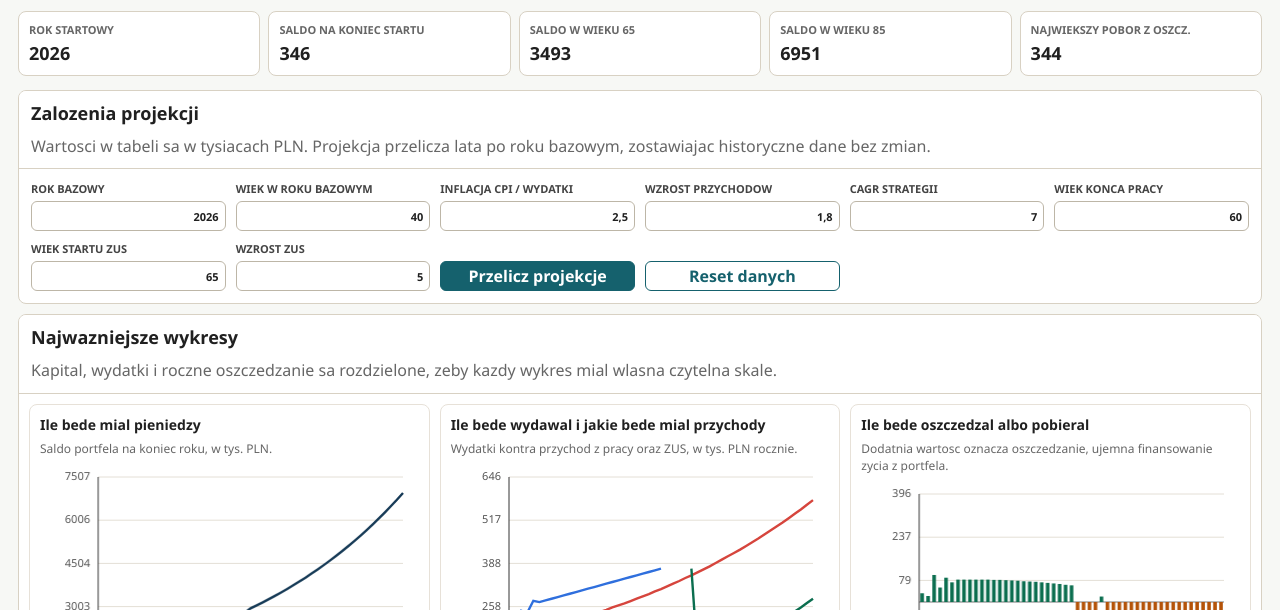
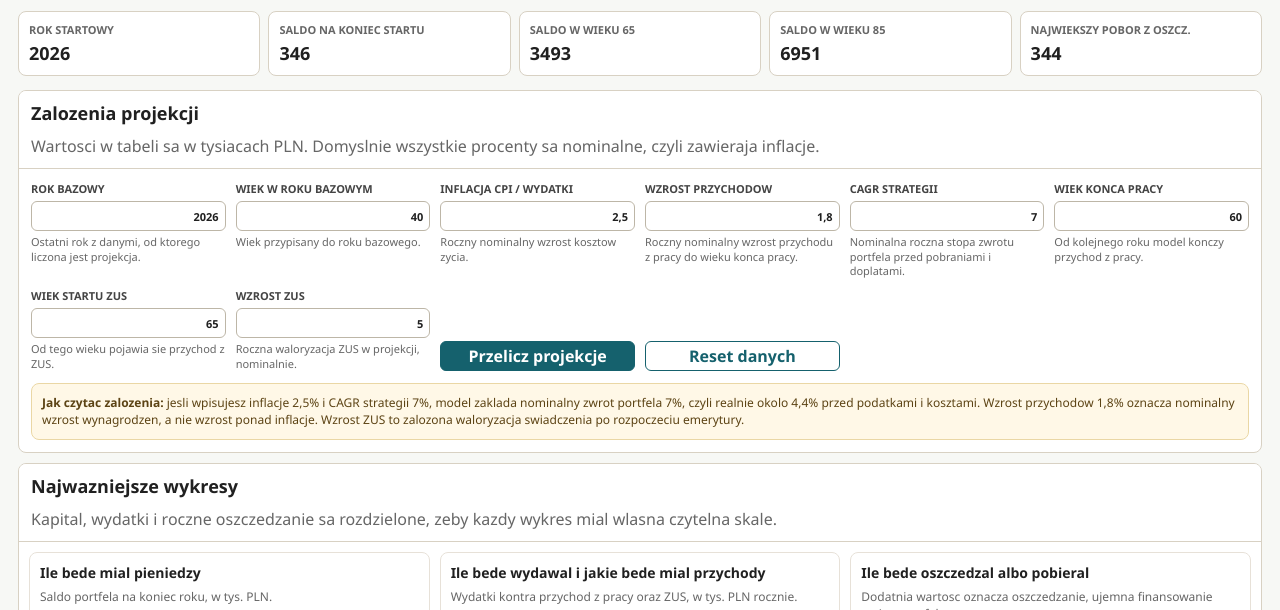
Before and after one commit to otwartestoki/inv-str, a plain HTML site: page retirement_planning.html in a window 1280 px wide. Shown: the part 131-741 px from the top of the page. Drawn offline with Linux system fonts and the light colour scheme.

Commit message:
Clarify retirement planning assumptions

```diff
--- a/retirement_planning.html
+++ b/retirement_planning.html
@@ -111,6 +111,25 @@
       background: #fff;
       color: var(--ink);
       text-align: right;
+    }
+    .field-hint {
+      display: block;
+      margin-top: 4px;
+      color: var(--muted);
+      font-size: 11px;
+      font-weight: 400;
+      line-height: 1.3;
+      text-transform: none;
+    }
+    .method-note {
+      margin: 0 12px 12px;
+      padding: 10px;
+      border: 1px solid #ead7a5;
+      border-radius: 8px;
+      background: #fff8e7;
+      color: #5c4314;
+      font-size: 12px;
+      line-height: 1.45;
     }
     button {
       height: 30px;
@@ -248,35 +267,46 @@
     <section class="panel">
       <div class="panel-head">
         <h2>Zalozenia projekcji</h2>
-        <p>Wartosci w tabeli sa w tysiacach PLN. Projekcja przelicza lata po roku bazowym, zostawiajac historyczne dane bez zmian.</p>
+        <p>Wartosci w tabeli sa w tysiacach PLN. Domyslnie wszystkie procenty sa nominalne, czyli zawieraja inflacje.</p>
       </div>
       <div class="controls">
         <label>Rok bazowy
           <input id="base-year" inputmode="numeric">
+          <span class="field-hint">Ostatni rok z danymi, od ktorego liczona jest projekcja.</span>
         </label>
         <label>Wiek w roku bazowym
           <input id="base-age" inputmode="numeric">
+          <span class="field-hint">Wiek przypisany do roku bazowego.</span>
         </label>
         <label>Inflacja CPI / wydatki
           <input id="cpi-rate" inputmode="decimal">
+          <span class="field-hint">Roczny nominalny wzrost kosztow zycia.</span>
         </label>
         <label>Wzrost przychodow
           <input id="income-growth" inputmode="decimal">
+          <span class="field-hint">Roczny nominalny wzrost przychodu z pracy do wieku konca pracy.</span>
         </label>
         <label>CAGR strategii
           <input id="strategy-cagr" inputmode="decimal">
+          <span class="field-hint">Nominalna roczna stopa zwrotu portfela przed pobraniami i doplatami.</span>
         </label>
         <label>Wiek konca pracy
           <input id="work-until-age" inputmode="numeric">
+          <span class="field-hint">Od kolejnego roku model konczy przychod z pracy.</span>
         </label>
         <label>Wiek startu ZUS
           <input id="zus-start-age" inputmode="numeric">
+          <span class="field-hint">Od tego wieku pojawia sie przychod z ZUS.</span>
         </label>
         <label>Wzrost ZUS
           <input id="zus-growth" inputmode="decimal">
+          <span class="field-hint">Roczna waloryzacja ZUS w projekcji, nominalnie.</span>
         </label>
         <button id="recalculate" type="button">Przelicz projekcje</button>
         <button id="reset" class="secondary" type="button">Reset danych</button>
+      </div>
+      <div class="method-note">
+        <strong>Jak czytac zalozenia:</strong> jesli wpisujesz inflacje 2,5% i CAGR strategii 7%, model zaklada nominalny zwrot portfela 7%, czyli realnie okolo 4,4% przed podatkami i kosztami. Wzrost przychodow 1,8% oznacza nominalny wzrost wynagrodzen, a nie wzrost ponad inflacje. Wzrost ZUS to zalozona waloryzacja swiadczenia po rozpoczeciu emerytury.
       </div>
     </section>
 
```
